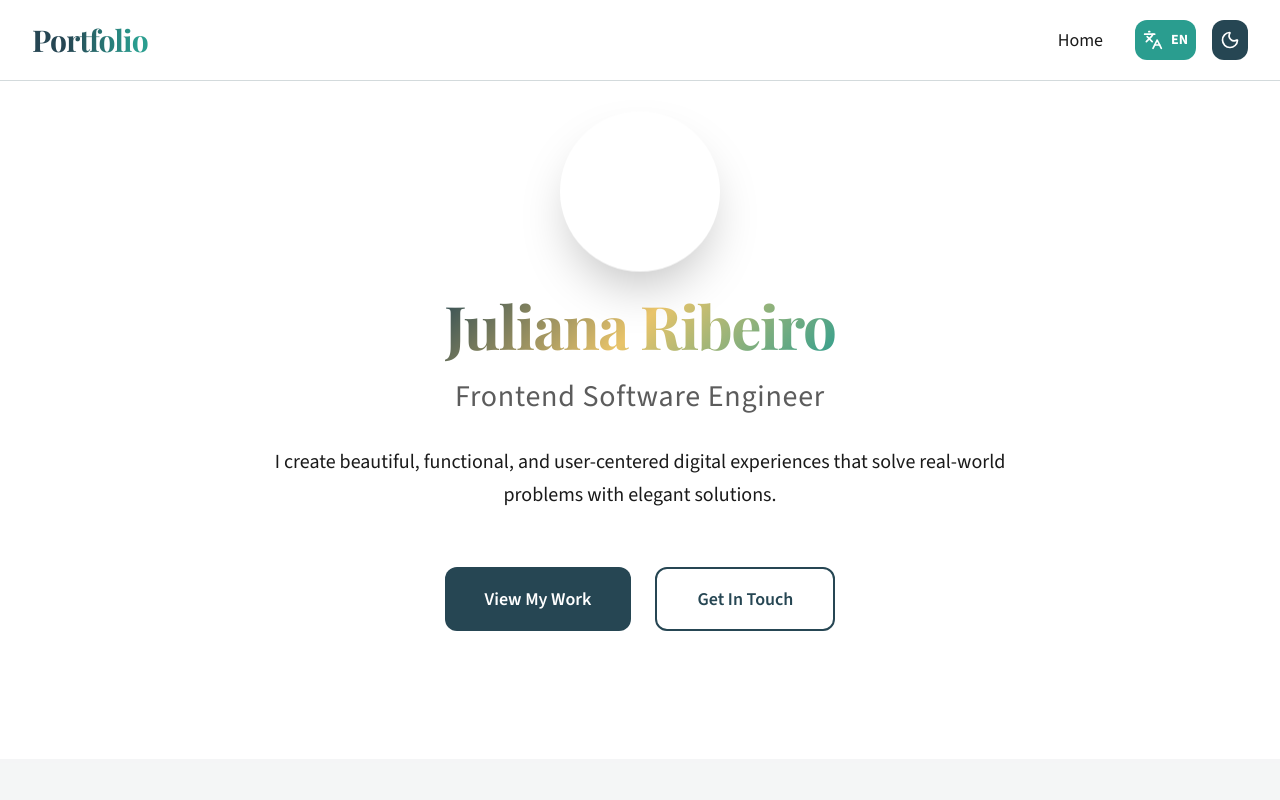
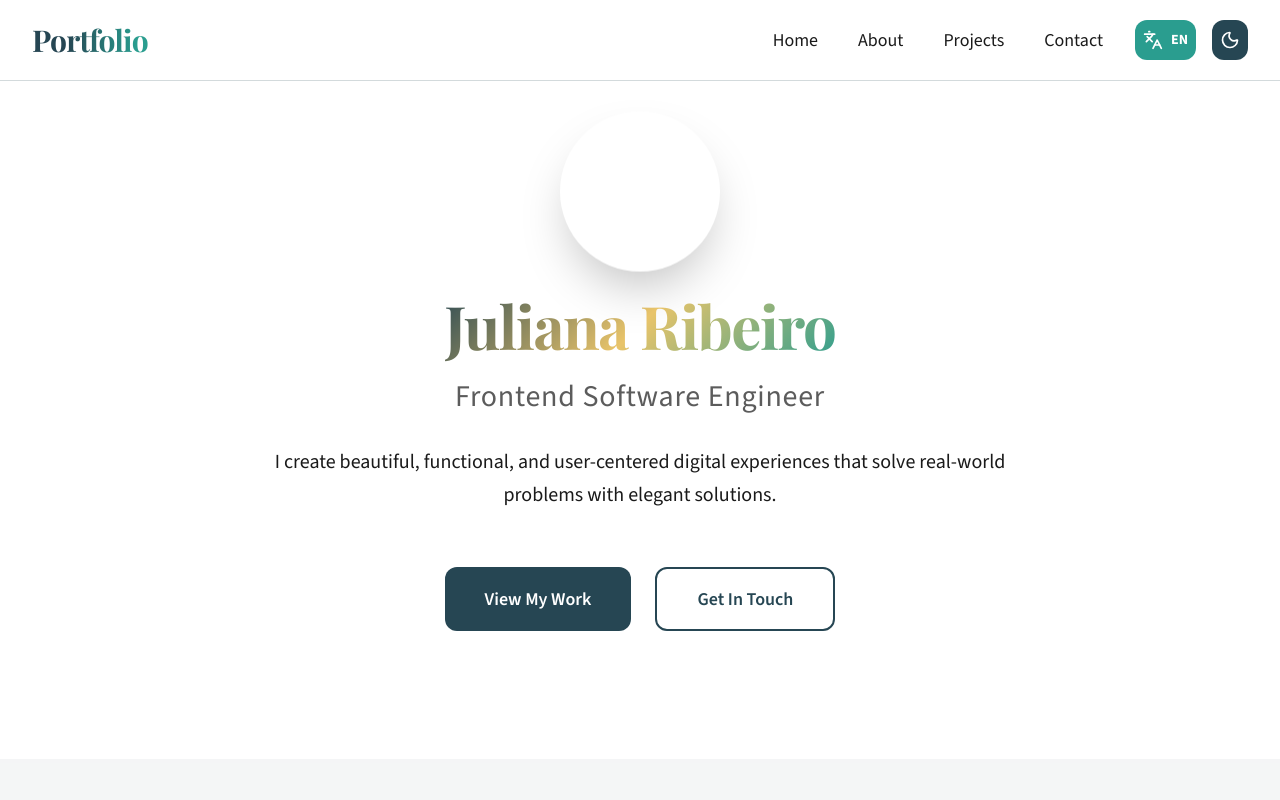
Before and after one commit to yuliaribeiro/portfolio, a React (Vite) app: page / in a window 1280 px wide. Shown: the top 800 px of the page. Built offline with nearby package versions, Linux system fonts and the light colour scheme.

Commit message:
feat: add more mocks on main app

```diff
--- a/src/App.tsx
+++ b/src/App.tsx
@@ -13,11 +13,17 @@ import { Skills } from "./sections/skills/Skills"
 */
 function App() {
   // document.documentElement.classList.add("dark")
-
   return (
     <>
       <main className="mx-auto min-h-screen w-full flex-1 space-y-32">
-        <Navbar items={[{ label: "Home", sectionId: "home" }]}></Navbar>
+        <Navbar
+          items={[
+            { label: "Home", sectionId: "home" },
+            { label: "About", sectionId: "about" },
+            { label: "Projects", sectionId: "projects" },
+            { label: "Contact", sectionId: "contact" },
+          ]}
+        ></Navbar>
         <Home
           hero={{
             title: "Juliana Ribeiro",
@@ -67,21 +73,21 @@ function App() {
           pageTitle=" Featured Projects"
           projectsInfo={[
             {
-              title: "E-Commerce Platform",
+              title: "Pet Place",
               description:
                 "A modern e-commerce solution built with React and Node.js, featuring real-time inventory management and secure payment processing.",
               stacks: ["React", "Node.js", "MongoDB"],
               link: "https://www.shelterbuddy.com/",
             },
             {
-              title: "E-Commerce Platform",
+              title: "ShelterBuddy",
               description:
                 "A modern e-commerce solution built with React and Node.js, featuring real-time inventory management and secure payment processing.",
               stacks: ["React", "Node.js", "MongoDB"],
               link: "https://www.shelterbuddy.com/",
             },
             {
-              title: "E-Commerce Platform",
+              title: "Simply As",
               description:
                 "A modern e-commerce solution built with React and Node.js, featuring real-time inventory management and secure payment processing.",
               stacks: ["React", "Node.js", "MongoDB"],
```
